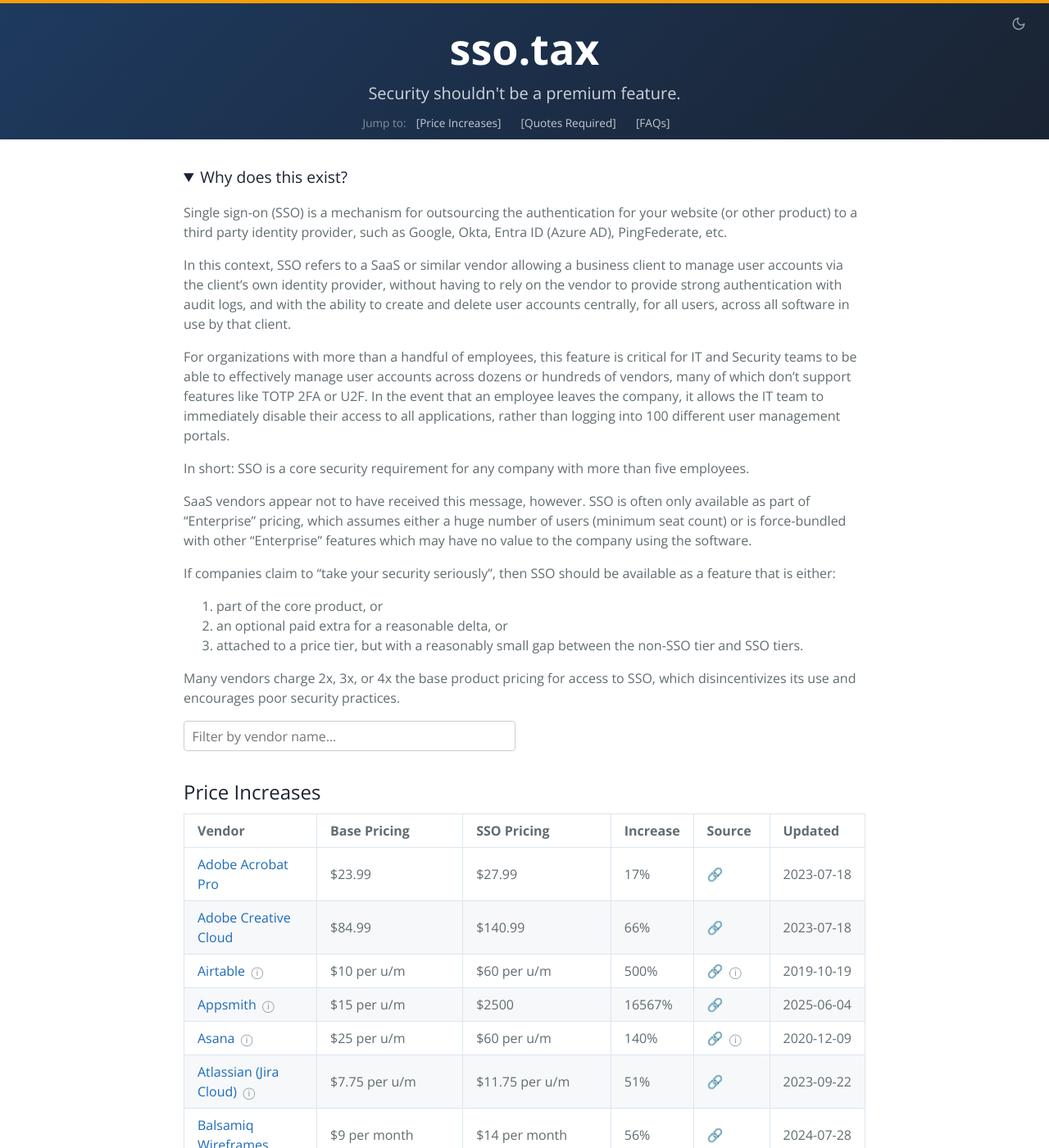
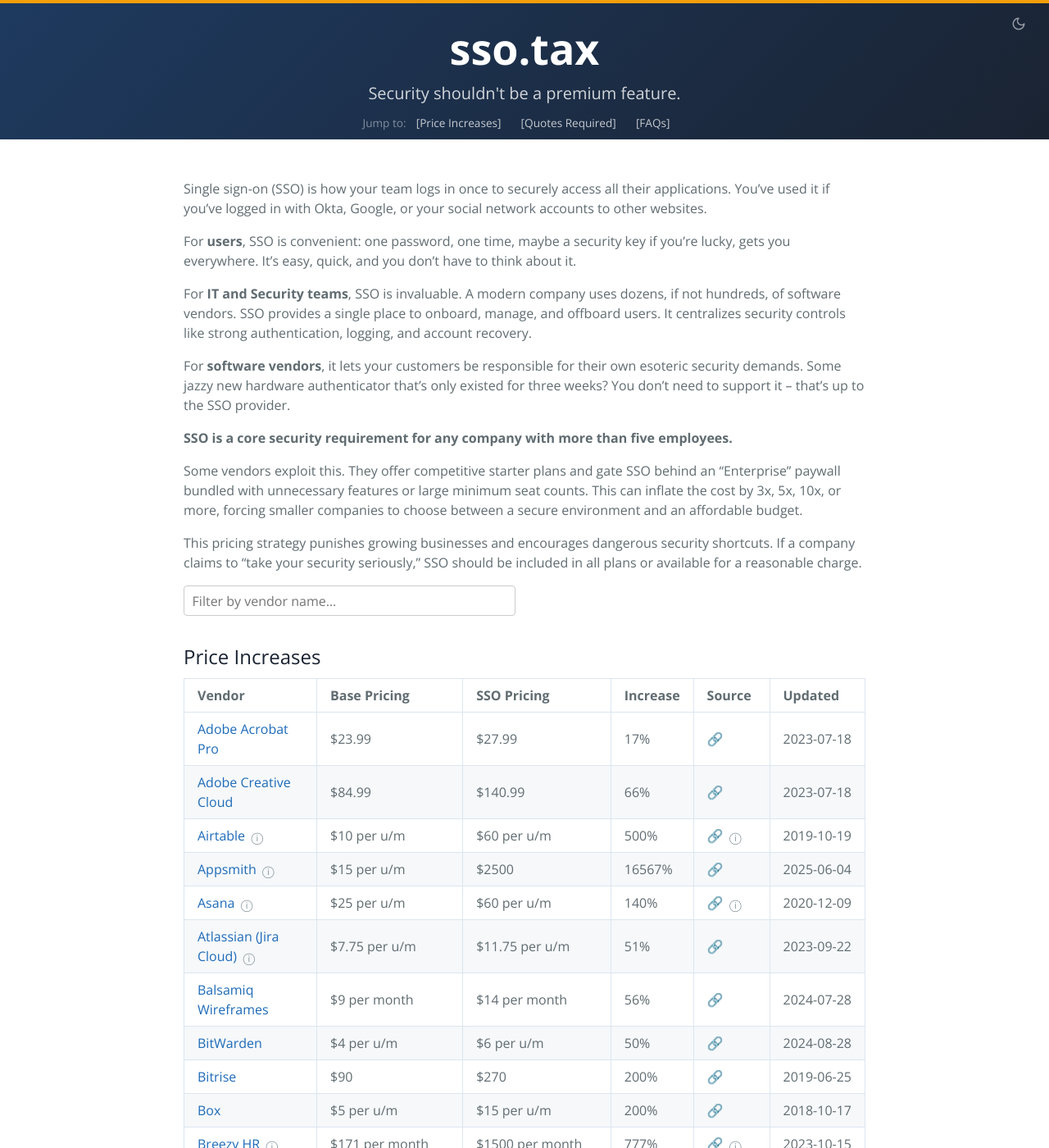
Before and after one commit to robchahin/sso-wall-of-shame, a Jekyll site: the page built from index.md, in a window 1280 px wide and 1400 px high. Shown: the whole window at 82% size. Built offline with Jekyll 4.4.1, drawn with Linux system fonts in a browser that asks for light colours; our own code applies the rules of GitHub Pages for plain Markdown files.

Commit message:
Update intro spiel (#671)

```diff
--- a/index.md
+++ b/index.md
@@ -4,28 +4,19 @@
 <script src="assets/js/search.js"></script>
 <script src="assets/js/popover.js"></script>
 
-<details open>
-<summary>
-Why does this exist?
-</summary>
-Single sign-on (SSO) is a mechanism for outsourcing the authentication for your website (or other product) to a third party identity provider, such as Google, Okta, Entra ID (Azure AD), PingFederate, etc.
+Single sign-on (SSO) is how your team logs in once to securely access all their applications. You’ve used it if you’ve logged in with Okta, Google, or your social network accounts to other websites.
 
-In this context, SSO refers to a SaaS or similar vendor allowing a business client to manage user accounts via the client's own identity provider, without having to rely on the vendor to provide strong authentication with audit logs, and with the ability to create and delete user accounts centrally, for all users, across all software in use by that client.
+For <strong>users</strong>, SSO is convenient: one password, one time, maybe a security key if you’re lucky, gets you everywhere. It’s easy, quick, and you don’t have to think about it.
 
-For organizations with more than a handful of employees, this feature is critical for IT and Security teams to be able to effectively manage user accounts across dozens or hundreds of vendors, many of which don't support features like TOTP 2FA or U2F. In the event that an employee leaves the company, it allows the IT team to immediately disable their access to all applications, rather than logging into 100 different user management portals.
+For <strong>IT and Security teams</strong>, SSO is invaluable. A modern company uses dozens, if not hundreds, of software vendors. SSO provides a single place to onboard, manage, and offboard users. It centralizes security controls like strong authentication, logging, and account recovery.
 
-In short: SSO is a core security requirement for any company with more than five employees.
+For <strong>software vendors</strong>, it lets your customers be responsible for their own esoteric security demands. Some jazzy new hardware authenticator that’s only existed for three weeks? You don’t need to support it – that’s up to the SSO provider.
 
-SaaS vendors appear not to have received this message, however. SSO is often only available as part of "Enterprise" pricing, which assumes either a huge number of users (minimum seat count) or is force-bundled with other "Enterprise" features which may have no value to the company using the software.
+<strong>SSO is a core security requirement for any company with more than five employees.</strong>
 
-If companies claim to "take your security seriously", then SSO should be available as a feature that is either:
+Some vendors exploit this. They offer competitive starter plans and  gate SSO behind an "Enterprise" paywall bundled with unnecessary features or large minimum seat counts. This can inflate the cost by 3x, 5x, 10x, or more, forcing smaller companies to choose between a secure environment and an affordable budget.
 
-1. part of the core product, or
-1. an optional paid extra for a reasonable delta, or
-1. attached to a price tier, but with a reasonably small gap between the non-SSO tier and SSO tiers.
-
-Many vendors charge 2x, 3x, or 4x the base product pricing for access to SSO, which disincentivizes its use and encourages poor security practices.
-</details>
+This pricing strategy punishes growing businesses and encourages dangerous security shortcuts. If a company claims to "take your security seriously," SSO should be included in all plans or available for a reasonable charge.
 
 {% assign all = site.vendors | sort: "name" %}
 {% assign vendors = "" | split: ',' %}
```
